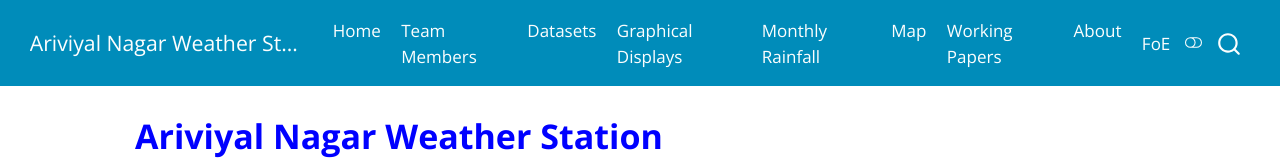
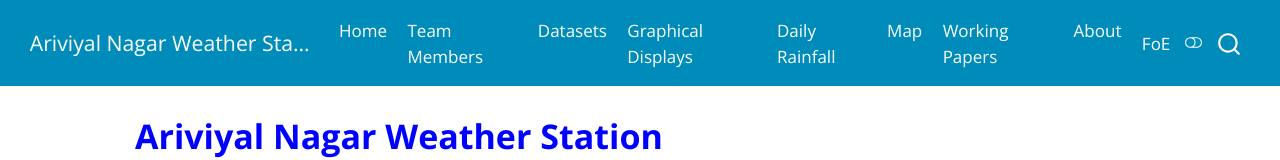
Before and after one commit to Mayooran1987/Ariviyal-Nagar-Weather-Station, a plain HTML site: page docs/index.html in a window 1280 px wide. Shown: the top 160 px of the page. Drawn offline with nearby package versions, Linux system fonts and the light colour scheme; a script that the page names is missing.

Commit message:
Update index.html

```diff
--- a/docs/index.html
+++ b/docs/index.html
@@ -119,7 +119,7 @@
   </li>
   <li class="nav-item">
     <a class="nav-link" href="./Monthly Rainfall.html">
-<span class="menu-text">Monthly Rainfall</span></a>
+<span class="menu-text">Daily Rainfall</span></a>
   </li>
   <li class="nav-item">
     <a class="nav-link" href="./Map.html">
```
